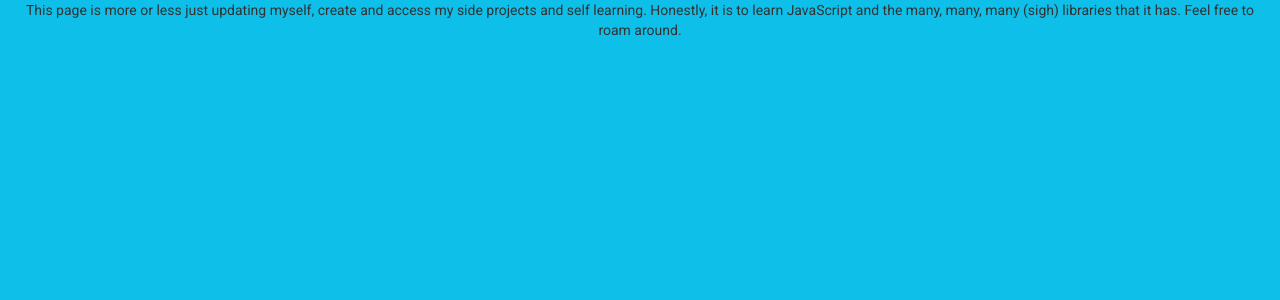
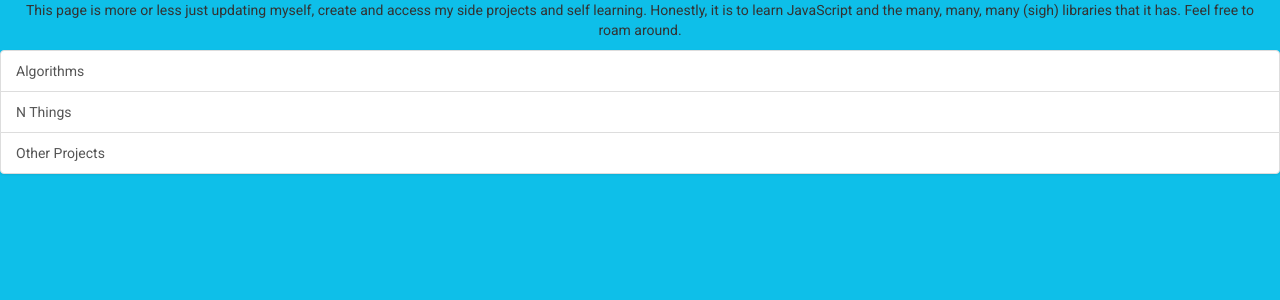
Before and after one commit to tzhang995/My-Personal-Website, a PHP site: page /blog.php in a window 1280 px wide. Shown: the part 55-355 px from the top of the page. Run offline with PHP 8.4, Linux system fonts and the light colour scheme; some libraries are stand-ins or nearby versions.

Commit message:
adding N Things page

```diff
--- a/blog.php
+++ b/blog.php
@@ -14,6 +14,11 @@
 				This page is more or less just updating myself, create and access my side projects and self learning. Honestly, it is to learn JavaScript and the many, many, many (sigh) libraries that it has. Feel free to roam around.
 			</p>
 		</div>
+		 <div class="list-group">
+		  <a href="#" class="list-group-item">Algorithms</a>
+		  <a href="./nThings.php" class="list-group-item">N Things</a>
+		  <a href="#" class="list-group-item">Other Projects</a>
+		</div>
 	</body>
 	<?php include("script.php");?>
 </html>
```
Also changed, not shown: nThings.php (+22 -0 lines).
